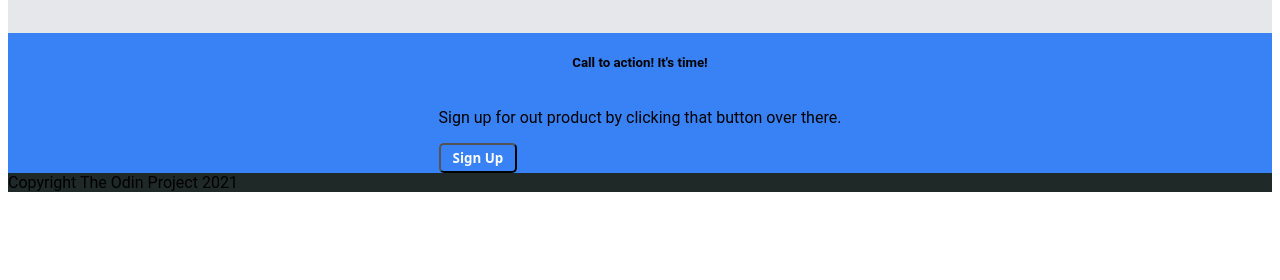
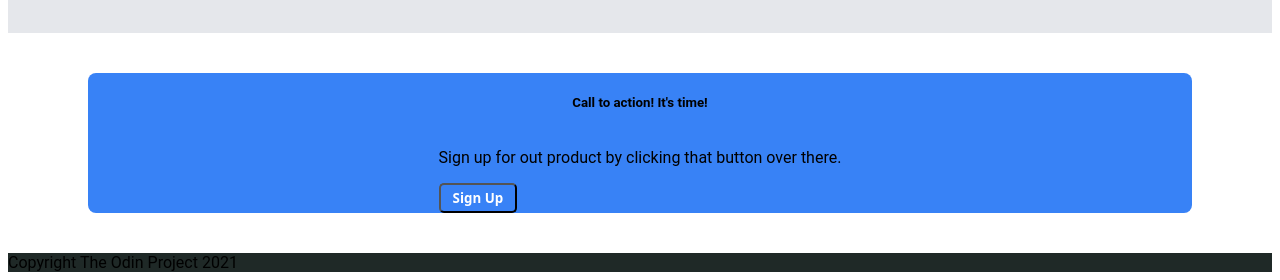
Before and after one commit to mwambajoakim/landing_page, a plain HTML site: page index.html in a window 1280 px wide. Shown: the part 739-1019 px from the top of the page. Before the commit the page ends 939 px from the top, so only its background shows below. Drawn offline with Linux system fonts and the light colour scheme.

Commit message:
Add margin to action section

```diff
--- a/styles.css
+++ b/styles.css
@@ -46,6 +46,7 @@ button {
     font-weight: 600;
     border-radius: 5px;
     padding: 4px 12px 4px 12px;
+    display: flex;
 }
 
 .image {
@@ -95,4 +96,6 @@ button {
     display: flex;
     flex-direction: column;
     align-items: center;
+    margin: 40px 80px;
+    border-radius: 8px;
 }
```
